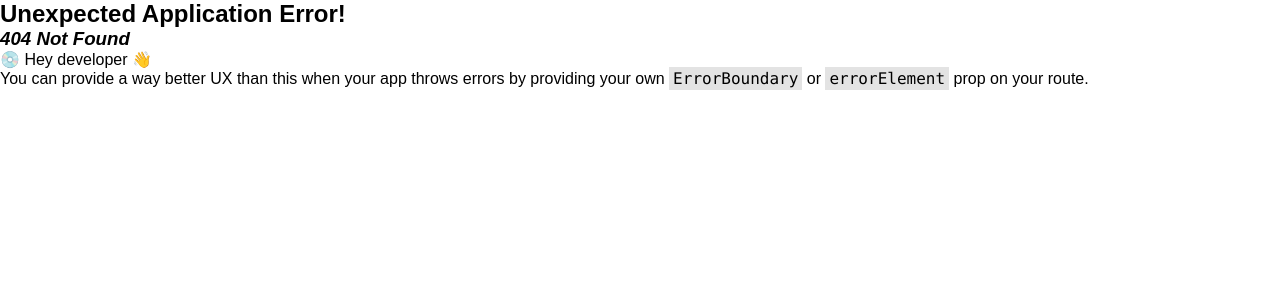
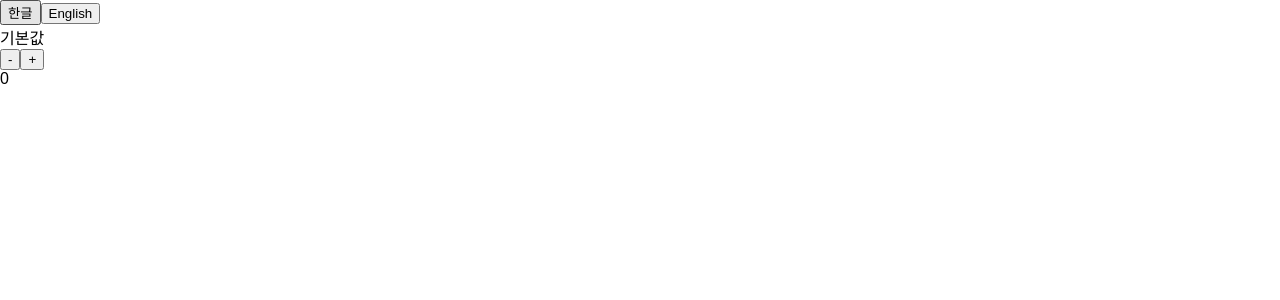
Before and after one commit to rebi13/react-study, a React (Create React App) app: page /useContextReducer in a window 1280 px wide. Before the commit this address had no page. Shown: the top 300 px of the page. Built offline with nearby package versions, Linux system fonts and the light colour scheme.

Commit message:
useContext + useReducer

```diff
--- a/src/routers/index.tsx
+++ b/src/routers/index.tsx
@@ -5,6 +5,7 @@ import UseContext from "../useContext";
 import UseReducerEx1 from "../useReducer/example1";
 import UseReducerEx2 from "../useReducer/example2";
 import UseReducerEx3 from "../useReducer/example3";
+import UseContextReducer from "../useContextReducer";
 
 const Router = createBrowserRouter([
   {
@@ -16,6 +17,7 @@ const Router = createBrowserRouter([
       { path: "/useReducer-ex1", element: <UseReducerEx1 /> },
       { path: "/useReducer-ex2", element: <UseReducerEx2 /> },
       { path: "/useReducer-ex3", element: <UseReducerEx3 /> },
+      { path: "/useContextReducer", element: <UseContextReducer /> },
     ],
   },
 ]);
--- /dev/null
+++ b/src/useContextReducer/index.tsx
@@ -0,0 +1,47 @@
+import React, { useReducer, useContext } from "react";
+import { IndexContext, indexReducer, indexInitialState } from "./reducer";
+
+const TextButton = () => {
+  const { state, dispatch } = useContext(IndexContext);
+  return (
+    <div>
+      <button onClick={() => dispatch({ type: "changeToKor" })}>한글</button>
+      <button onClick={() => dispatch({ type: "changeToEng" })}>English</button>
+      <div>{state.text}</div>
+    </div>
+  );
+};
+
+const CountButton = () => {
+  const { state, dispatch } = useContext(IndexContext);
+  return (
+    <div>
+      <button onClick={() => dispatch({ type: "minusCount" })}>-</button>
+      <button onClick={() => dispatch({ type: "plusCount" })}>+</button>
+      <div>{state.count}</div>
+    </div>
+  );
+};
+
+const Box1 = () => {
+  return (
+    <div>
+      <TextButton />
+      <CountButton />
+    </div>
+  );
+};
+
+const UseContextReducer = () => {
+  const [state, dispatch] = useReducer(indexReducer, indexInitialState);
+
+  return (
+    <div>
+      <IndexContext.Provider value={{ state, dispatch }}>
+        <Box1 />
+      </IndexContext.Provider>
+    </div>
+  );
+};
+
+export default UseContextReducer;
--- /dev/null
+++ b/src/useContextReducer/reducer.ts
@@ -0,0 +1,63 @@
+import { createContext } from "react";
+
+export const indexInitialState = {
+  text: "기본값",
+  count: 0,
+};
+
+export const IndexContext = createContext<{
+  state: State;
+  dispatch: React.Dispatch<Action>;
+}>({ state: indexInitialState, dispatch: () => {} });
+
+type State = {
+  text: string;
+  count: number;
+};
+
+type Action =
+  | {
+      type: "changeToKor" | "changeToEng";
+      payload?: { text: string };
+    }
+  | {
+      type: "minusCount" | "plusCount";
+      payload?: {
+        text: string;
+        count: number;
+      };
+    }; // 문자열 리터럴 유니온 사용
+
+export const indexReducer = (state: State, action: Action) => {
+  const actions = {
+    changeToKor: () => {
+      return {
+        ...state,
+        text: "안녕하세요",
+      };
+    },
+    changeToEng: () => {
+      return {
+        ...state,
+        text: "hello",
+      };
+    },
+    minusCount: () => {
+      return {
+        ...state,
+        count: state.count - 1,
+      };
+    },
+    plusCount: () => {
+      return {
+        ...state,
+        count: state.count + 1,
+      };
+    },
+    default: () => {
+      return state;
+    },
+  };
+
+  return actions[action.type]() || actions.default();
+};
```
